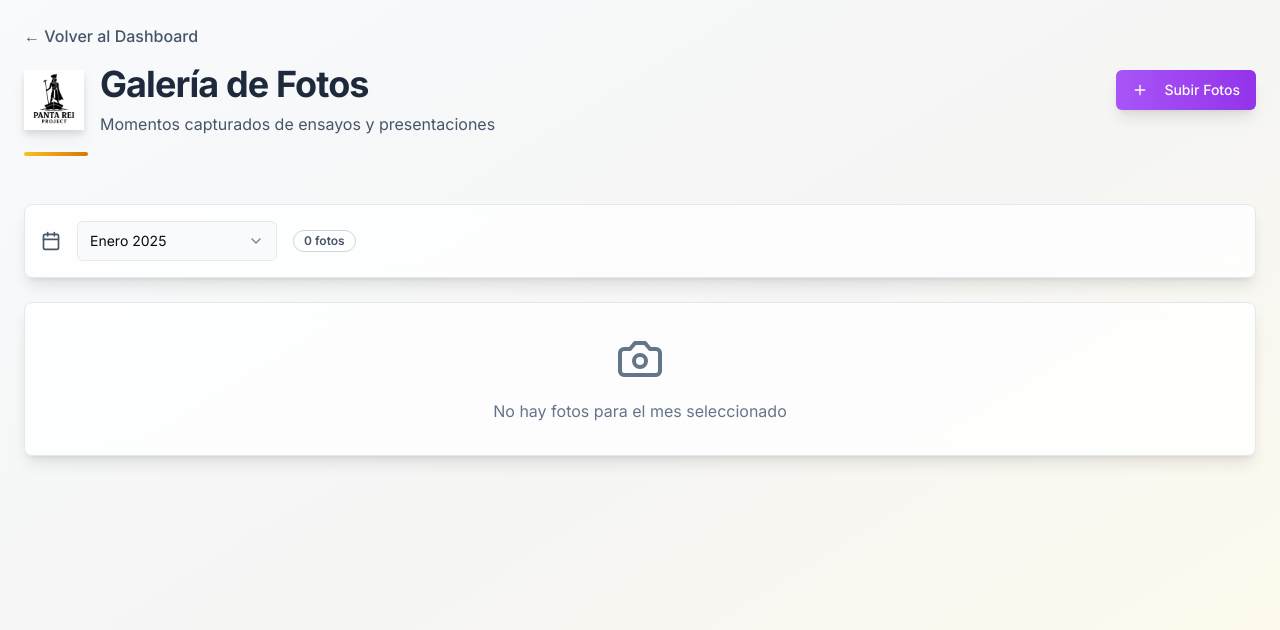
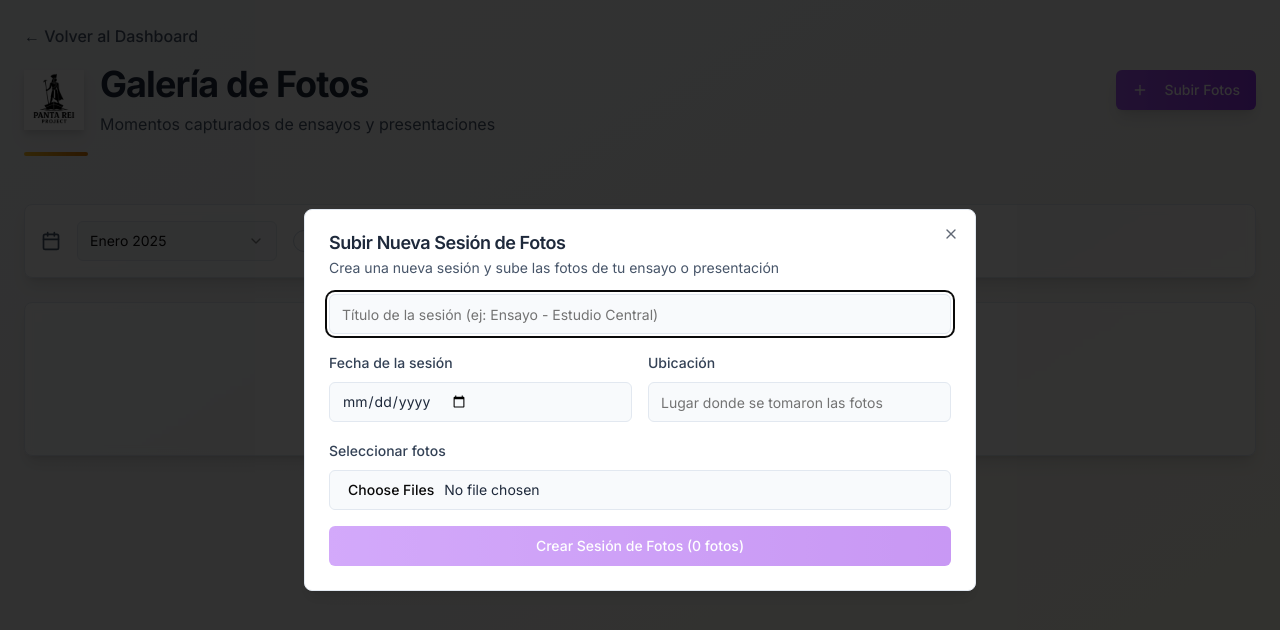
Before and after one commit to locurasdelsur/PantaRey, a Next.js app: page /fotos in a window 1280 px wide. Both pictures are taken after a click on the button "Subir Fotos". Shown: the top 630 px of the page. Built offline with nearby package versions, Linux system fonts and the light colour scheme.

Commit message:
Add files via upload

```diff
--- a/app/fotos/page.tsx
+++ b/app/fotos/page.tsx
@@ -1,14 +1,25 @@
 "use client"
+
+import type React from "react"
 
 import { useState } from "react"
 import { Card, CardContent, CardDescription, CardHeader, CardTitle } from "@/components/ui/card"
 import { Button } from "@/components/ui/button"
 import { Badge } from "@/components/ui/badge"
-import { Dialog, DialogContent, DialogDescription, DialogHeader, DialogTitle } from "@/components/ui/dialog"
+import {
+  Dialog,
+  DialogContent,
+  DialogDescription,
+  DialogHeader,
+  DialogTitle,
+  DialogTrigger,
+} from "@/components/ui/dialog"
 import { Select, SelectContent, SelectItem, SelectTrigger, SelectValue } from "@/components/ui/select"
 import { Camera, Plus, Calendar, MapPin, ChevronLeft, ChevronRight, Trash2 } from "lucide-react"
 import Link from "next/link"
 import Image from "next/image"
+import { Input } from "@/components/ui/input"
+import { Label } from "@/components/ui/label"
 
 interface Photo {
   id: number
@@ -34,6 +45,54 @@ export default function PhotosPage() {
 
   const [selectedMonth, setSelectedMonth] = useState("2025-01")
   const [selectedPhoto, setSelectedPhoto] = useState<Photo | null>(null)
+
+  // Agregar estado para el diálogo de subir fotos
+  const [isUploadDialogOpen, setIsUploadDialogOpen] = useState(false)
+  const [newPhotoSession, setNewPhotoSession] = useState({
+    title: "",
+    date: "",
+    location: "",
+    photos: [] as File[],
+  })
+
+  // Agregar función para manejar la subida de archivos
+  const handleFileUpload = (event: React.ChangeEvent<HTMLInputElement>) => {
+    const files = event.target.files
+    if (files) {
+      const fileArray = Array.from(files)
+      setNewPhotoSession({ ...newPhotoSession, photos: fileArray })
+    }
+  }
+
+  // Agregar función para crear nueva sesión de fotos
+  const handleCreatePhotoSession = () => {
+    if (newPhotoSession.title && newPhotoSession.date && newPhotoSession.photos.length > 0) {
+      const newSession: PhotoSession = {
+        id: Date.now(),
+        title: newPhotoSession.title,
+        date: newPhotoSession.date,
+        location: newPhotoSession.location,
+        photos: newPhotoSession.photos.map((file, index) => ({
+          id: Date.now() + index,
+          url: URL.createObjectURL(file), // En producción esto sería una URL real
+          title: file.name.replace(/\.[^/.]+$/, ""), // Nombre sin extensión
+          date: newPhotoSession.date,
+          location: newPhotoSession.location,
+          photographer: "Usuario", // En una app real vendría del usuario logueado
+          tags: ["nueva-sesion"],
+        })),
+      }
+
+      setPhotoSessions([...photoSessions, newSession])
+      setNewPhotoSession({
+        title: "",
+        date: "",
+        location: "",
+        photos: [],
+      })
+      setIsUploadDialogOpen(false)
+    }
+  }
 
   // Agregar función para borrar sesión de fotos
   const deletePhotoSession = (sessionId: number) => {
@@ -81,6 +140,26 @@ export default function PhotosPage() {
     setSelectedPhoto(allPhotos[newIndex])
   }
 
+  // También agregar una función para agregar fotos a sesiones existentes
+  const addPhotosToSession = (sessionId: number, files: File[]) => {
+    const session = photoSessions.find((s) => s.id === sessionId)
+    if (session) {
+      const newPhotos: Photo[] = files.map((file, index) => ({
+        id: Date.now() + index,
+        url: URL.createObjectURL(file),
+        title: file.name.replace(/\.[^/.]+$/, ""),
+        date: session.date,
+        location: session.location,
+        photographer: "Usuario",
+        tags: ["agregada-posteriormente"],
+      }))
+
+      setPhotoSessions(
+        photoSessions.map((s) => (s.id === sessionId ? { ...s, photos: [...s.photos, ...newPhotos] } : s)),
+      )
+    }
+  }
+
   return (
     <div className="min-h-screen bg-gradient-to-br from-slate-50 via-stone-100 to-amber-50">
       <div className="container mx-auto p-6">
@@ -103,10 +182,114 @@ export default function PhotosPage() {
             <div className="w-16 h-1 bg-gradient-to-r from-amber-400 to-amber-600 rounded-full"></div>
           </div>
 
-          <Button className="bg-gradient-to-r from-purple-500 to-purple-600 hover:from-purple-600 hover:to-purple-700 text-white shadow-lg">
-            <Plus className="h-4 w-4 mr-2" />
-            Subir Fotos
-          </Button>
+          {/* Cambiar el botón "Subir Fotos" para que abra el diálogo */}
+          <Dialog open={isUploadDialogOpen} onOpenChange={setIsUploadDialogOpen}>
+            <DialogTrigger asChild>
+              <Button className="bg-gradient-to-r from-purple-500 to-purple-600 hover:from-purple-600 hover:to-purple-700 text-white shadow-lg">
+                <Plus className="h-4 w-4 mr-2" />
+                Subir Fotos
+              </Button>
+            </DialogTrigger>
+            <DialogContent className="bg-white border-slate-200 text-slate-800 max-w-2xl">
+              <DialogHeader>
+                <DialogTitle className="text-slate-800">Subir Nueva Sesión de Fotos</DialogTitle>
+                <DialogDescription className="text-slate-600">
+                  Crea una nueva sesión y sube las fotos de tu ensayo o presentación
+                </DialogDescription>
+              </DialogHeader>
+              <div className="space-y-4">
+                <Input
+                  placeholder="Título de la sesión (ej: Ensayo - Estudio Central)"
+                  value={newPhotoSession.title}
+                  onChange={(e) => setNewPhotoSession({ ...newPhotoSession, title: e.target.value })}
+                  className="bg-slate-50 border-slate-200 text-slate-800"
+                />
+
+                <div className="grid grid-cols-2 gap-4">
+                  <div className="space-y-2">
+                    <Label htmlFor="session-date" className="text-slate-700">
+                      Fecha de la sesión
+                    </Label>
+                    <Input
+                      id="session-date"
+                      type="date"
+                      value={newPhotoSession.date}
+                      onChange={(e) => setNewPhotoSession({ ...newPhotoSession, date: e.target.value })}
+                      className="bg-slate-50 border-slate-200 text-slate-800"
+                    />
+                  </div>
+                  <div className="space-y-2">
+                    <Label htmlFor="session-location" className="text-slate-700">
+                      Ubicación
+                    </Label>
+                    <Input
+                      id="session-location"
+                      placeholder="Lugar donde se tomaron las fotos"
+                      value={newPhotoSession.location}
+                      onChange={(e) => setNewPhotoSession({ ...newPhotoSession, location: e.target.value })}
+                      className="bg-slate-50 border-slate-200 text-slate-800"
+                    />
+                  </div>
+                </div>
+
+                <div className="space-y-2">
+                  <Label htmlFor="photo-upload" className="text-slate-700">
+                    Seleccionar fotos
+                  </Label>
+                  <Input
+                    id="photo-upload"
+                    type="file"
+                    multiple
+                    accept="image/*"
+                    onChange={handleFileUpload}
+                    className="bg-slate-50 border-slate-200 text-slate-800"
+                  />
+                  {newPhotoSession.photos.length > 0 && (
+                    <p className="text-sm text-slate-600">
+                      {newPhotoSession.photos.length} foto{newPhotoSession.photos.length !== 1 ? "s" : ""} seleccionada
+                      {newPhotoSession.photos.length !== 1 ? "s" : ""}
+                    </p>
+                  )}
+                </div>
+
+                {/* Vista previa de las fotos seleccionadas */}
+                {newPhotoSession.photos.length > 0 && (
+                  <div className="space-y-2">
+                    <Label className="text-slate-700">Vista previa</Label>
+                    <div className="grid grid-cols-4 gap-2 max-h-32 overflow-y-auto">
+                      {newPhotoSession.photos.map((file, index) => (
+                        <div key={index} className="relative">
+                          <img
+                            src={URL.createObjectURL(file) || "/placeholder.svg"}
+                            alt={`Preview ${index + 1}`}
+                            className="w-full h-16 object-cover rounded border"
+                          />
+                          <button
+                            type="button"
+                            onClick={() => {
+                              const newPhotos = newPhotoSession.photos.filter((_, i) => i !== index)
+                              setNewPhotoSession({ ...newPhotoSession, photos: newPhotos })
+                            }}
+                            className="absolute -top-1 -right-1 bg-red-500 text-white rounded-full w-4 h-4 flex items-center justify-center text-xs hover:bg-red-600"
+                          >
+                            ×
+                          </button>
+                        </div>
+                      ))}
+                    </div>
+                  </div>
+                )}
+
+                <Button
+                  onClick={handleCreatePhotoSession}
+                  disabled={!newPhotoSession.title || !newPhotoSession.date || newPhotoSession.photos.length === 0}
+                  className="w-full bg-gradient-to-r from-purple-500 to-purple-600 hover:from-purple-600 hover:to-purple-700 text-white"
+                >
+                  Crear Sesión de Fotos ({newPhotoSession.photos.length} fotos)
+                </Button>
+              </div>
+            </DialogContent>
+          </Dialog>
         </div>
 
         {/* Month Filter */}
@@ -207,6 +390,31 @@ export default function PhotosPage() {
                     </div>
                   ))}
                 </div>
+                {session.photos.length > 0 && (
+                  <div className="mt-4 pt-4 border-t border-slate-200">
+                    <div className="flex justify-between items-center">
+                      <span className="text-sm text-slate-600">¿Más fotos de esta sesión?</span>
+                      <div className="relative">
+                        <input
+                          type="file"
+                          multiple
+                          accept="image/*"
+                          onChange={(e) => {
+                            if (e.target.files) {
+                              addPhotosToSession(session.id, Array.from(e.target.files))
+                              e.target.value = "" // Limpiar el input
+                            }
+                          }}
+                          className="absolute inset-0 w-full h-full opacity-0 cursor-pointer"
+                        />
+                        <Button variant="outline" size="sm" className="border-slate-300 text-slate-600 bg-transparent">
+                          <Plus className="h-3 w-3 mr-1" />
+                          Agregar
+                        </Button>
+                      </div>
+                    </div>
+                  </div>
+                )}
               </CardContent>
             </Card>
           ))}
```
